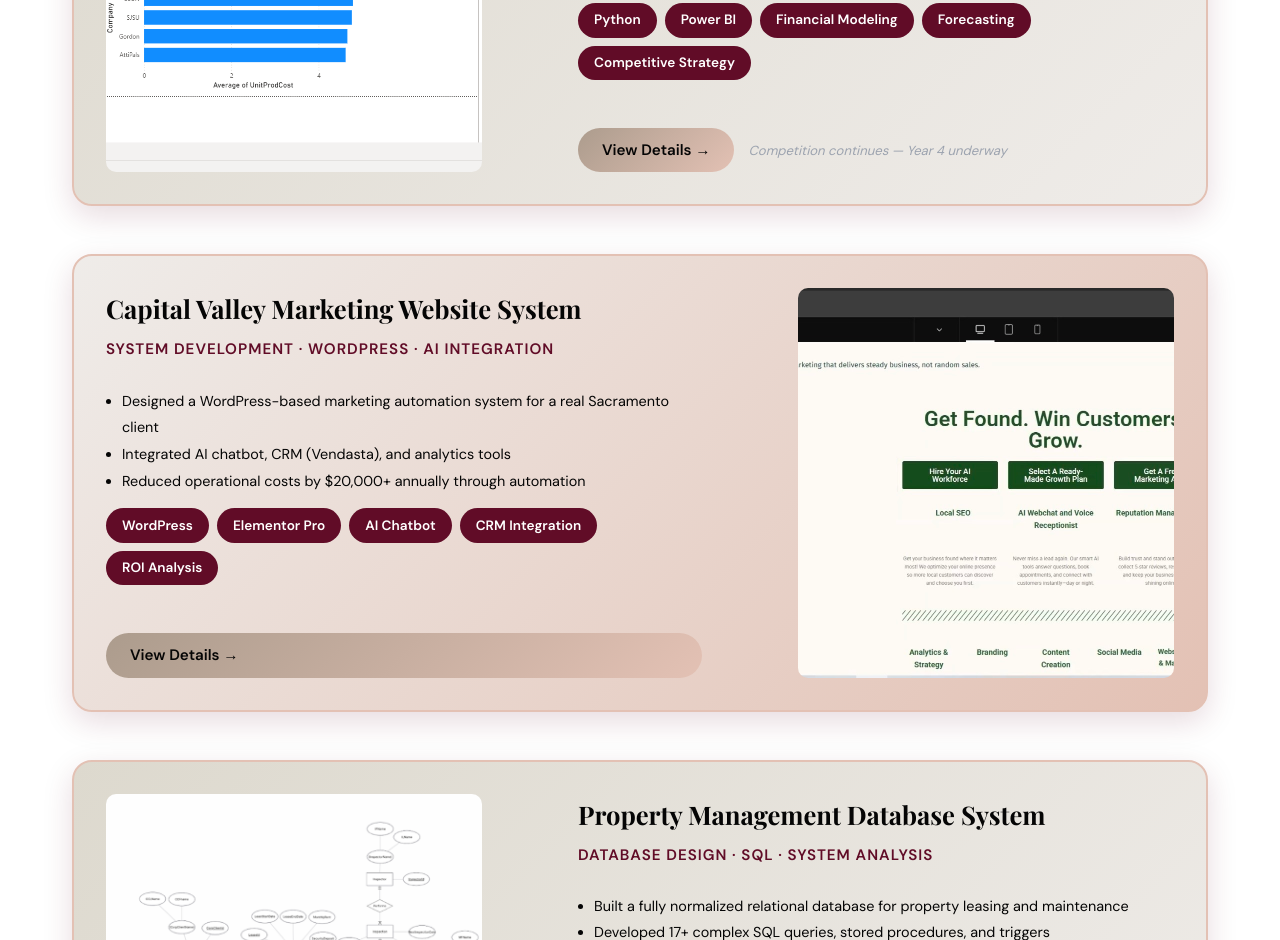
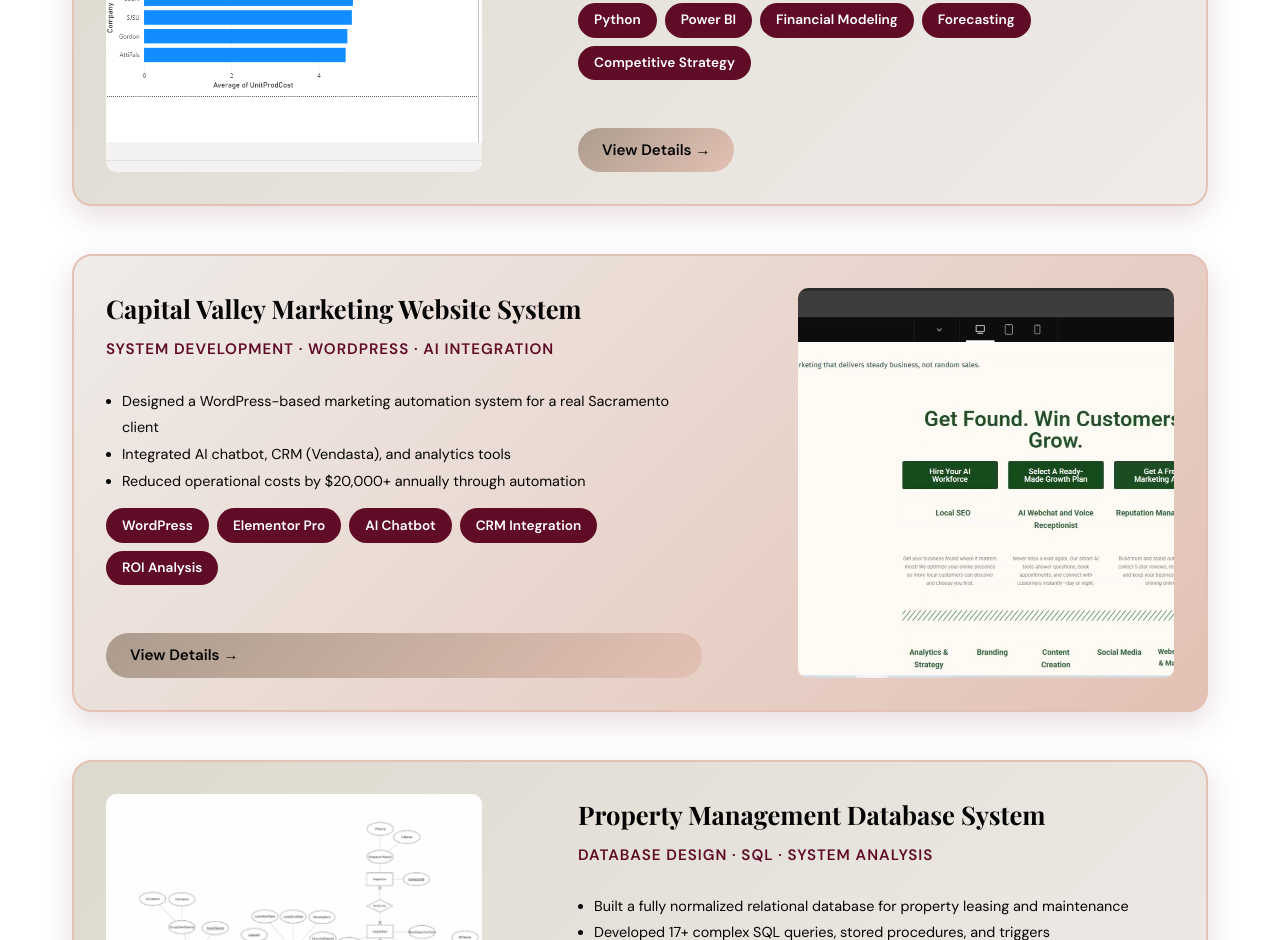
Before and after one commit to tinkal-ambaliya/tinkal-portfolio, a plain HTML site: page index.html in a window 1280 px wide. Shown: the part 2301-3241 px from the top of the page. Drawn offline with nearby package versions, Linux system fonts and the light colour scheme; a web font is replaced by a local one.

Commit message:
Remove italic dash note from ICBSC project card

```diff
--- a/index.html
+++ b/index.html
@@ -134,7 +134,6 @@
                         </div>
                         <div style="display: flex; align-items: center; gap: 14px; margin-top: 16px; flex-wrap: wrap;">
                             <a href="project-icbsc.html" class="btn btn-project">View Details &rarr;</a>
-                            <span style="font-size: 0.82rem; color: #9ca3af; font-style: italic;">Competition continues &mdash; Year 4 underway</span>
                         </div>
                     </div>
                 </div>
```
